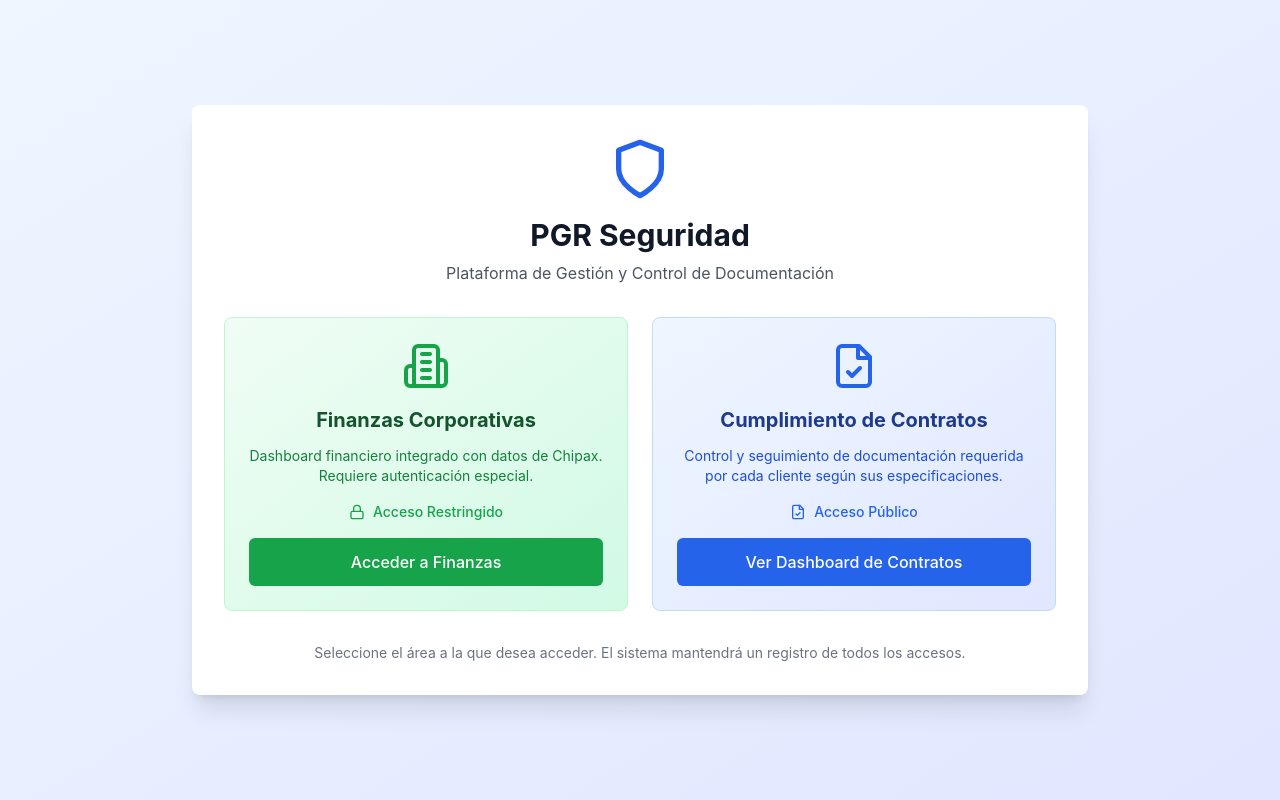
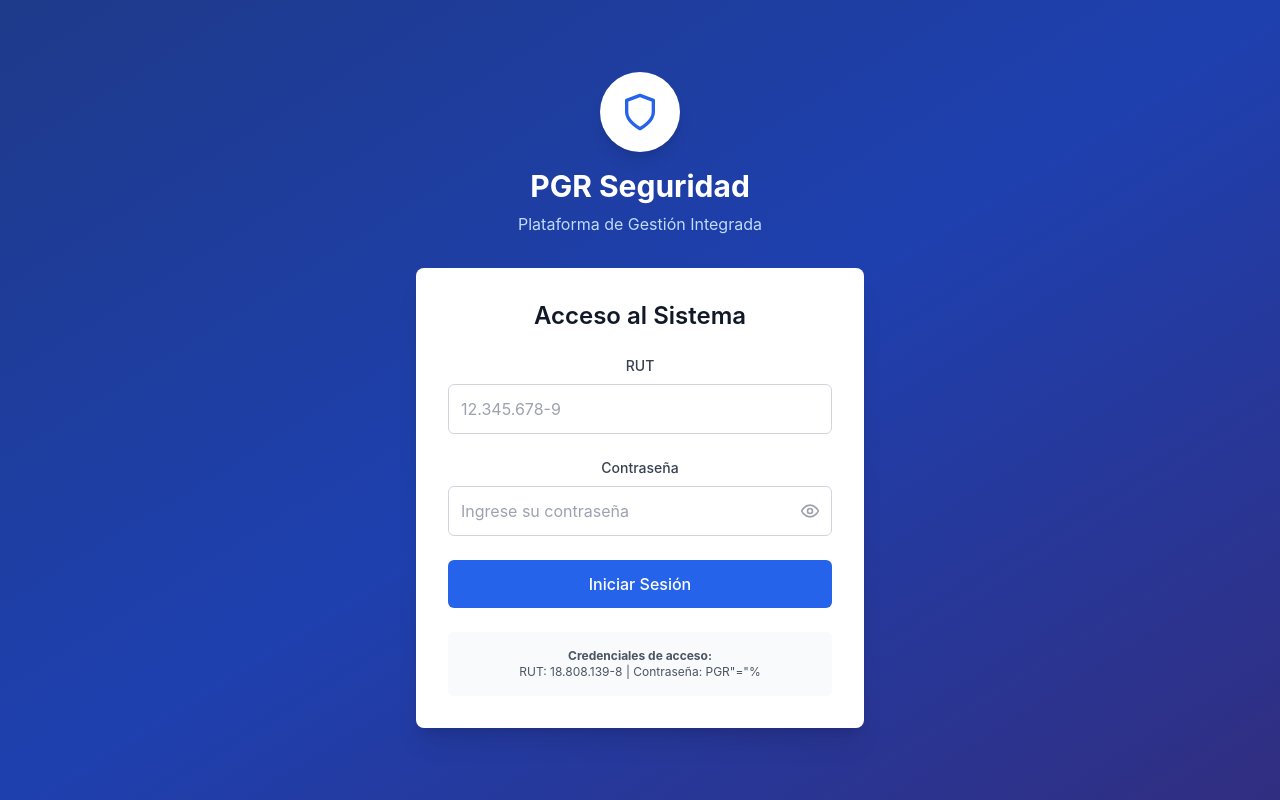
Before and after one commit to Grupo-PGV/dashboard-financiero, a React (Create React App) app: page / in a window 1280 px wide. Built offline with nearby package versions, Linux system fonts and the light colour scheme.

Commit message:
Update PlataformaInicioPGR.jsx

```diff
--- a/src/components/PlataformaInicioPGR.jsx
+++ b/src/components/PlataformaInicioPGR.jsx
@@ -1,225 +1,405 @@
-// src/components/PlataformaInicioPGR.jsx
 import React, { useState } from 'react';
-import { Shield, FileCheck, Building2, Lock, User, Eye, EyeOff, AlertTriangle } from 'lucide-react';
+import { Eye, EyeOff, Shield, BarChart3, FileCheck, DollarSign, LogOut, ArrowRight } from 'lucide-react';
 import DashboardFinancieroIntegrado from '../pages/DashboardFinancieroIntegrado';
 import DashboardCumplimiento from './DashboardCumplimiento';
+import DashboardFinancieroConSaldos from './DashboardFinancieroConSaldos'; // ← NUEVA IMPORTACIÓN
 
+/**
+ * Plataforma de Inicio PGR Seguridad
+ * Página principal con acceso a todos los dashboards del sistema
+ * Incluye autenticación y navegación centralizada
+ */
 const PlataformaInicioPGR = () => {
-  const [mostrarLogin, setMostrarLogin] = useState(false);
-  const [tipoAcceso, setTipoAcceso] = useState('');
-  const [credenciales, setCredenciales] = useState({ rut: '', clave: '' });
-  const [mostrarClave, setMostrarClave] = useState(false);
-  const [error, setError] = useState('');
-  const [accesoAutorizado, setAccesoAutorizado] = useState(false);
-  const [dashboardActivo, setDashboardActivo] = useState('');
+  // ===== ESTADOS PRINCIPALES =====
+  const [currentView, setCurrentView] = useState('inicio');
+  const [isAuthenticated, setIsAuthenticated] = useState(false);
+  const [showPassword, setShowPassword] = useState(false);
+  const [loginForm, setLoginForm] = useState({
+    rut: '',
+    password: ''
+  });
+  const [loginError, setLoginError] = useState('');
+  const [isLoading, setIsLoading] = useState(false);
 
-  // Credenciales de acceso para finanzas
-  const CREDENCIALES_FINANZAS = {
+  // ===== CREDENCIALES DE ACCESO =====
+  const CREDENTIALS = {
     rut: '18808139-8',
-    clave: 'PGR"="%'
+    password: 'PGR"="%'
   };
 
-  const handleAcceso = (tipo) => {
-    setTipoAcceso(tipo);
-    if (tipo === 'finanzas') {
-      setMostrarLogin(true);
+  // ===== FUNCIÓN DE AUTENTICACIÓN =====
+  const handleLogin = async (e) => {
+    e.preventDefault();
+    setIsLoading(true);
+    setLoginError('');
+
+    // Simular delay de autenticación
+    await new Promise(resolve => setTimeout(resolve, 800));
+
+    // Validar credenciales
+    if (loginForm.rut === CREDENTIALS.rut && loginForm.password === CREDENTIALS.password) {
+      setIsAuthenticated(true);
+      setCurrentView('inicio');
+
+      // Limpiar formulario
+      setLoginForm({ rut: '', password: '' });
     } else {
-      setAccesoAutorizado(true);
-      setDashboardActivo('contratos');
+      setLoginError('RUT o contraseña incorrectos. Verifique sus credenciales.');
     }
-    setError('');
+
+    setIsLoading(false);
   };
 
-  const validarCredenciales = () => {
-    if (credenciales.rut === CREDENCIALES_FINANZAS.rut &&
-        credenciales.clave === CREDENCIALES_FINANZAS.clave) {
-      setAccesoAutorizado(true);
-      setDashboardActivo('finanzas');
-      setMostrarLogin(false);
-      setError('');
-    } else {
-      setError('Credenciales incorrectas. Verifique RUT y clave.');
-    }
+  // ===== FUNCIÓN DE LOGOUT =====
+  const handleLogout = () => {
+    setIsAuthenticated(false);
+    setCurrentView('inicio');
+    setLoginForm({ rut: '', password: '' });
+    setLoginError('');
   };
 
-  const cerrarSesion = () => {
-    setAccesoAutorizado(false);
-    setDashboardActivo('');
-    setMostrarLogin(false);
-    setCredenciales({ rut: '', clave: '' });
-    setError('');
+  // ===== FORMATEAR RUT CHILENO =====
+  const formatRUT = (value) => {
+    // Eliminar caracteres no numéricos excepto K
+    const cleanValue = value.replace(/[^0-9kK]/g, '');
+
+    if (cleanValue.length <= 1) return cleanValue;
+
+    // Separar número y dígito verificador
+    const number = cleanValue.slice(0, -1);
+    const dv = cleanValue.slice(-1);
+
+    // Formatear con puntos cada 3 dígitos
+    const formattedNumber = number.replace(/\B(?=(\d{3})+(?!\d))/g, '.');
+
+    return `${formattedNumber}-${dv}`;
   };
 
-  // Renderizar dashboard activo
-  if (accesoAutorizado) {
-    if (dashboardActivo === 'finanzas') {
+  const handleRutChange = (e) => {
+    const formattedValue = formatRUT(e.target.value);
+    setLoginForm(prev => ({ ...prev, rut: formattedValue }));
+  };
+
+  // ===== PANTALLA DE LOGIN =====
+  if (!isAuthenticated) {
     return (
-        <div>
-          <div className="bg-white shadow-sm border-b px-6 py-4 mb-4">
-            <div className="flex justify-between items-center">
-              <h1 className="text-xl font-bold text-gray-900 flex items-center gap-2">
-                <Building2 className="text-green-600" />
-                Dashboard Finanzas Corporativas - PGR Seguridad
-              </h1>
-              <button
-                onClick={cerrarSesion}
-                className="px-4 py-2 bg-gray-500 text-white rounded-lg hover:bg-gray-600 transition-colors"
-              >
-                Cerrar Sesión
-              </button>
+      <div className="min-h-screen bg-gradient-to-br from-blue-900 via-blue-800 to-indigo-900 flex items-center justify-center p-4">
+        <div className="max-w-md w-full">
+          {/* Logo y Header */}
+          <div className="text-center mb-8">
+            <div className="bg-white w-20 h-20 rounded-full flex items-center justify-center mx-auto mb-4 shadow-lg">
+              <Shield className="h-10 w-10 text-blue-600" />
             </div>
-          </div>
-          <DashboardFinancieroIntegrado />
-        </div>
-      );
-    } else if (dashboardActivo === 'contratos') {
-      return <DashboardCumplimiento onCerrarSesion={cerrarSesion} />;
-    }
-  }
-
-  // Pantalla de login
-  if (mostrarLogin && !accesoAutorizado) {
-    return (
-      <div className="min-h-screen bg-gradient-to-br from-blue-50 to-indigo-100 flex items-center justify-center p-4">
-        <div className="bg-white rounded-lg shadow-xl p-8 w-full max-w-md">
-          <div className="text-center mb-6">
-            <Shield className="mx-auto mb-4 text-blue-600" size={48} />
-            <h2 className="text-2xl font-bold text-gray-900">Acceso Restringido</h2>
-            <p className="text-gray-600 mt-2">Finanzas Corporativas</p>
+            <h1 className="text-3xl font-bold text-white mb-2">PGR Seguridad</h1>
+            <p className="text-blue-200">Plataforma de Gestión Integrada</p>
           </div>
 
-          {error && (
-            <div className="mb-4 p-3 bg-red-50 border border-red-200 rounded-md flex items-center gap-2">
-              <AlertTriangle size={16} className="text-red-600" />
-              <span className="text-red-700 text-sm">{error}</span>
-            </div>
-          )}
+          {/* Formulario de Login */}
+          <div className="bg-white rounded-lg shadow-xl p-8">
+            <h2 className="text-2xl font-semibold text-gray-900 text-center mb-6">
+              Acceso al Sistema
+            </h2>
 
-          <div className="space-y-4">
+            <form onSubmit={handleLogin} className="space-y-6">
+              {/* Campo RUT */}
               <div>
-              <label className="block text-sm font-medium text-gray-700 mb-1">
+                <label htmlFor="rut" className="block text-sm font-medium text-gray-700 mb-2">
                   RUT
                 </label>
-              <div className="relative">
-                <User className="absolute left-3 top-1/2 transform -translate-y-1/2 text-gray-400" size={16} />
                 <input
+                  id="rut"
                   type="text"
-                  value={credenciales.rut}
-                  onChange={(e) => setCredenciales({...credenciales, rut: e.target.value})}
-                  className="w-full pl-10 pr-4 py-2 border border-gray-300 rounded-md focus:ring-2 focus:ring-blue-500 focus:border-blue-500"
-                  placeholder="18808139-8"
+                  placeholder="12.345.678-9"
+                  value={loginForm.rut}
+                  onChange={handleRutChange}
+                  className="w-full px-3 py-3 border border-gray-300 rounded-md focus:outline-none focus:ring-2 focus:ring-blue-500 focus:border-transparent"
+                  required
                 />
               </div>
-            </div>
 
+              {/* Campo Contraseña */}
               <div>
-              <label className="block text-sm font-medium text-gray-700 mb-1">
-                Clave
+                <label htmlFor="password" className="block text-sm font-medium text-gray-700 mb-2">
+                  Contraseña
                 </label>
                 <div className="relative">
-                <Lock className="absolute left-3 top-1/2 transform -translate-y-1/2 text-gray-400" size={16} />
                   <input
-                  type={mostrarClave ? "text" : "password"}
-                  value={credenciales.clave}
-                  onChange={(e) => setCredenciales({...credenciales, clave: e.target.value})}
-                  className="w-full pl-10 pr-12 py-2 border border-gray-300 rounded-md focus:ring-2 focus:ring-blue-500 focus:border-blue-500"
-                  placeholder="Ingrese su clave"
+                    id="password"
+                    type={showPassword ? 'text' : 'password'}
+                    placeholder="Ingrese su contraseña"
+                    value={loginForm.password}
+                    onChange={(e) => setLoginForm(prev => ({ ...prev, password: e.target.value }))}
+                    className="w-full px-3 py-3 pr-10 border border-gray-300 rounded-md focus:outline-none focus:ring-2 focus:ring-blue-500 focus:border-transparent"
+                    required
                   />
                   <button
                     type="button"
-                  onClick={() => setMostrarClave(!mostrarClave)}
-                  className="absolute right-3 top-1/2 transform -translate-y-1/2 text-gray-400 hover:text-gray-600"
+                    onClick={() => setShowPassword(!showPassword)}
+                    className="absolute inset-y-0 right-0 pr-3 flex items-center"
                   >
-                  {mostrarClave ? <EyeOff size={16} /> : <Eye size={16} />}
+                    {showPassword ? (
+                      <EyeOff className="h-5 w-5 text-gray-400" />
+                    ) : (
+                      <Eye className="h-5 w-5 text-gray-400" />
+                    )}
                   </button>
                 </div>
               </div>
 
+              {/* Error Message */}
+              {loginError && (
+                <div className="bg-red-50 border border-red-200 rounded-md p-3">
+                  <p className="text-red-700 text-sm">{loginError}</p>
+                </div>
+              )}
+
+              {/* Botón Login */}
               <button
-              onClick={validarCredenciales}
-              className="w-full bg-blue-600 text-white py-2 px-4 rounded-md hover:bg-blue-700 transition-colors font-medium"
+                type="submit"
+                disabled={isLoading}
+                className="w-full bg-blue-600 text-white py-3 rounded-md hover:bg-blue-700 focus:outline-none focus:ring-2 focus:ring-blue-500 disabled:opacity-50 disabled:cursor-not-allowed font-medium transition-colors"
               >
-              Acceder
+                {isLoading ? 'Verificando...' : 'Iniciar Sesión'}
               </button>
+            </form>
 
-            <button
-              onClick={() => setMostrarLogin(false)}
-              className="w-full bg-gray-100 text-gray-700 py-2 px-4 rounded-md hover:bg-gray-200 transition-colors"
-            >
-              Cancelar
-            </button>
+            {/* Información de Credenciales (Solo para desarrollo) */}
+            <div className="mt-6 p-4 bg-gray-50 rounded-md">
+              <p className="text-xs text-gray-600 text-center">
+                <strong>Credenciales de acceso:</strong><br />
+                RUT: 18.808.139-8 | Contraseña: PGR"="%
+              </p>
+            </div>
           </div>
         </div>
       </div>
     );
   }
 
-  // Pantalla principal de inicio
+  // ===== RENDERIZADO SEGÚN VISTA ACTUAL =====
+
+  // Vista Dashboard Financiero Original (Chipax)
+  if (currentView === 'financiero') {
     return (
-    <div className="min-h-screen bg-gradient-to-br from-blue-50 to-indigo-100 flex items-center justify-center p-4">
-      <div className="bg-white rounded-lg shadow-xl p-8 w-full max-w-4xl">
-        <div className="text-center mb-8">
-          <Shield className="mx-auto mb-4 text-blue-600" size={64} />
-          <h1 className="text-3xl font-bold text-gray-900 mb-2">
-            PGR Seguridad
-          </h1>
-          <p className="text-gray-600">
-            Plataforma de Gestión y Control de Documentación
-          </p>
+      <DashboardFinancieroIntegrado
+        onBack={() => setCurrentView('inicio')}
+        onLogout={handleLogout}
+      />
+    );
+  }
+
+  // Vista Dashboard de Cumplimiento
+  if (currentView === 'cumplimiento') {
+    return (
+      <DashboardCumplimiento
+        onBack={() => setCurrentView('inicio')}
+        onLogout={handleLogout}
+      />
+    );
+  }
+
+  // ← NUEVA VISTA: Dashboard Financiero Completo (Chipax + Saldos)
+  if (currentView === 'financiero-completo') {
+    return (
+      <DashboardFinancieroConSaldos
+        onBack={() => setCurrentView('inicio')}
+        onLogout={handleLogout}
+      />
+    );
+  }
+
+  // ===== VISTA PRINCIPAL DE INICIO =====
+  return (
+    <div className="min-h-screen bg-gradient-to-br from-gray-50 to-blue-50">
+      {/* Header */}
+      <div className="bg-white shadow-sm border-b">
+        <div className="max-w-7xl mx-auto px-6 py-4">
+          <div className="flex items-center justify-between">
+            <div className="flex items-center space-x-3">
+              <div className="bg-blue-600 w-10 h-10 rounded-lg flex items-center justify-center">
+                <Shield className="h-6 w-6 text-white" />
               </div>
-
-        <div className="grid grid-cols-1 md:grid-cols-2 gap-6">
-          {/* Acceso a Finanzas Corporativas */}
-          <div className="bg-gradient-to-br from-green-50 to-emerald-100 p-6 rounded-lg border border-green-200">
-            <div className="text-center">
-              <Building2 className="mx-auto mb-4 text-green-600" size={48} />
-              <h2 className="text-xl font-bold text-green-900 mb-3">
-                Finanzas Corporativas
-              </h2>
-              <p className="text-green-700 mb-4 text-sm">
-                Dashboard financiero integrado con datos de Chipax. Requiere autenticación especial.
-              </p>
-              <div className="flex items-center justify-center gap-2 mb-4">
-                <Lock size={16} className="text-green-600" />
-                <span className="text-sm text-green-600 font-medium">Acceso Restringido</span>
-              </div>
-              <button
-                onClick={() => handleAcceso('finanzas')}
-                className="w-full bg-green-600 text-white py-3 px-4 rounded-md hover:bg-green-700 transition-colors font-medium"
-              >
-                Acceder a Finanzas
-              </button>
+              <div>
+                <h1 className="text-2xl font-bold text-gray-900">PGR Seguridad</h1>
+                <p className="text-sm text-gray-600">Plataforma de Gestión Integrada</p>
               </div>
             </div>
 
-          {/* Acceso a Cumplimiento de Contratos */}
-          <div className="bg-gradient-to-br from-blue-50 to-indigo-100 p-6 rounded-lg border border-blue-200">
-            <div className="text-center">
-              <FileCheck className="mx-auto mb-4 text-blue-600" size={48} />
-              <h2 className="text-xl font-bold text-blue-900 mb-3">
-                Cumplimiento de Contratos
-              </h2>
-              <p className="text-blue-700 mb-4 text-sm">
-                Control y seguimiento de documentación requerida por cada cliente según sus especificaciones.
-              </p>
-              <div className="flex items-center justify-center gap-2 mb-4">
-                <FileCheck size={16} className="text-blue-600" />
-                <span className="text-sm text-blue-600 font-medium">Acceso Público</span>
-              </div>
             <button
-                onClick={() => handleAcceso('contratos')}
-                className="w-full bg-blue-600 text-white py-3 px-4 rounded-md hover:bg-blue-700 transition-colors font-medium"
+              onClick={handleLogout}
+              className="flex items-center px-4 py-2 text-gray-600 hover:text-gray-900 hover:bg-gray-100 rounded-md transition-colors"
             >
-                Ver Dashboard de Contratos
+              <LogOut className="h-5 w-5 mr-2" />
+              Cerrar Sesión
             </button>
           </div>
         </div>
       </div>
 
-        <div className="mt-8 text-center">
-          <p className="text-gray-500 text-sm">
-            Seleccione el área a la que desea acceder. El sistema mantendrá un registro de todos los accesos.
+      {/* Contenido Principal */}
+      <div className="max-w-7xl mx-auto px-6 py-12">
+        {/* Título de Bienvenida */}
+        <div className="text-center mb-12">
+          <h2 className="text-4xl font-bold text-gray-900 mb-4">
+            Bienvenido al Centro de Control
+          </h2>
+          <p className="text-xl text-gray-600 max-w-3xl mx-auto">
+            Gestiona de manera eficiente las finanzas corporativas, cumplimiento de contratos
+            y análisis financiero integral de PGR Seguridad.
           </p>
+        </div>
+
+        {/* Grid de Dashboards */}
+        <div className="grid grid-cols-1 md:grid-cols-2 lg:grid-cols-3 gap-8">
+
+          {/* ← MODIFICADO: Dashboard Financiero Original (solo Chipax) */}
+          <div className="bg-white rounded-lg shadow-lg overflow-hidden hover:shadow-xl transition-shadow group">
+            <div className="bg-gradient-to-r from-blue-500 to-blue-600 p-6">
+              <BarChart3 className="h-12 w-12 text-white mb-4" />
+              <h3 className="text-xl font-bold text-white mb-2">
+                📊 Dashboard Financiero Chipax
+              </h3>
+              <p className="text-blue-100">
+                Datos financieros desde Chipax
+              </p>
+            </div>
+            <div className="p-6">
+              <p className="text-gray-600 mb-4">
+                Accede a saldos bancarios, cuentas por cobrar/pagar y KPIs financieros
+                integrados con la plataforma Chipax.
+              </p>
+              <div className="flex items-center justify-between">
+                <div className="text-sm text-gray-500">
+                  ✅ Integración Chipax<br />
+                  ✅ KPIs en tiempo real<br />
+                  ✅ Reportes automáticos
+                </div>
+              </div>
+              <button
+                onClick={() => setCurrentView('financiero')}
+                className="w-full mt-4 bg-blue-600 text-white py-3 rounded-lg hover:bg-blue-700 transition-colors font-medium flex items-center justify-center group-hover:bg-blue-700"
+              >
+                Acceder a Finanzas Chipax
+                <ArrowRight className="h-5 w-5 ml-2 group-hover:translate-x-1 transition-transform" />
+              </button>
+            </div>
+          </div>
+
+          {/* ← NUEVO: Dashboard Financiero Completo (Chipax + Saldos Bancarios) */}
+          <div className="bg-white rounded-lg shadow-lg overflow-hidden hover:shadow-xl transition-shadow group">
+            <div className="bg-gradient-to-r from-green-500 to-green-600 p-6">
+              <DollarSign className="h-12 w-12 text-white mb-4" />
+              <h3 className="text-xl font-bold text-white mb-2">
+                💰 Dashboard Financiero Completo
+              </h3>
+              <p className="text-green-100">
+                Chipax + Saldos Bancarios integrados
+              </p>
+            </div>
+            <div className="p-6">
+              <p className="text-gray-600 mb-4">
+                Dashboard integral que combina datos de Chipax con análisis de cartolas
+                bancarias para una visión financiera completa.
+              </p>
+              <div className="flex items-center justify-between">
+                <div className="text-sm text-gray-500">
+                  ✅ Carga de cartolas CSV/Excel<br />
+                  ✅ Análisis de movimientos<br />
+                  ✅ Integración con Chipax<br />
+                  ✅ Dashboard unificado
+                </div>
+              </div>
+              <button
+                onClick={() => setCurrentView('financiero-completo')}
+                className="w-full mt-4 bg-green-600 text-white py-3 rounded-lg hover:bg-green-700 transition-colors font-medium flex items-center justify-center group-hover:bg-green-700"
+              >
+                Acceder a Finanzas Completas
+                <ArrowRight className="h-5 w-5 ml-2 group-hover:translate-x-1 transition-transform" />
+              </button>
+            </div>
+          </div>
+
+          {/* Dashboard de Cumplimiento (sin cambios) */}
+          <div className="bg-white rounded-lg shadow-lg overflow-hidden hover:shadow-xl transition-shadow group">
+            <div className="bg-gradient-to-r from-purple-500 to-purple-600 p-6">
+              <FileCheck className="h-12 w-12 text-white mb-4" />
+              <h3 className="text-xl font-bold text-white mb-2">
+                📋 Dashboard de Cumplimiento
+              </h3>
+              <p className="text-purple-100">
+                Control de documentación por cliente
+              </p>
+            </div>
+            <div className="p-6">
+              <p className="text-gray-600 mb-4">
+                Sistema de seguimiento de documentación y certificaciones para
+                todos los clientes de PGR Seguridad.
+              </p>
+              <div className="flex items-center justify-between">
+                <div className="text-sm text-gray-500">
+                  ✅ 17 clientes incluidos<br />
+                  ✅ Seguimiento por cliente<br />
+                  ✅ Alertas de cumplimiento
+                </div>
+              </div>
+              <button
+                onClick={() => setCurrentView('cumplimiento')}
+                className="w-full mt-4 bg-purple-600 text-white py-3 rounded-lg hover:bg-purple-700 transition-colors font-medium flex items-center justify-center group-hover:bg-purple-700"
+              >
+                Gestionar Contratos
+                <ArrowRight className="h-5 w-5 ml-2 group-hover:translate-x-1 transition-transform" />
+              </button>
+            </div>
+          </div>
+
+        </div>
+
+        {/* ← NUEVA SECCIÓN: Información de Funcionalidades */}
+        <div className="mt-16 bg-white rounded-lg shadow-lg p-8">
+          <h3 className="text-2xl font-bold text-gray-900 mb-6 text-center">
+            🚀 Funcionalidades Disponibles
+          </h3>
+
+          <div className="grid grid-cols-1 md:grid-cols-3 gap-8">
+            <div className="text-center">
+              <div className="bg-blue-100 w-16 h-16 rounded-full flex items-center justify-center mx-auto mb-4">
+                <BarChart3 className="h-8 w-8 text-blue-600" />
+              </div>
+              <h4 className="text-lg font-semibold mb-2">Análisis Financiero</h4>
+              <p className="text-gray-600 text-sm">
+                Integración con Chipax y procesamiento de cartolas bancarias
+                para análisis completo de flujos financieros.
+              </p>
+            </div>
+
+            <div className="text-center">
+              <div className="bg-green-100 w-16 h-16 rounded-full flex items-center justify-center mx-auto mb-4">
+                <DollarSign className="h-8 w-8 text-green-600" />
+              </div>
+              <h4 className="text-lg font-semibold mb-2">Saldos Bancarios</h4>
+              <p className="text-gray-600 text-sm">
+                Carga automática de cartolas en CSV/Excel para cálculo
+                de saldos y categorización de movimientos.
+              </p>
+            </div>
+
+            <div className="text-center">
+              <div className="bg-purple-100 w-16 h-16 rounded-full flex items-center justify-center mx-auto mb-4">
+                <FileCheck className="h-8 w-8 text-purple-600" />
+              </div>
+              <h4 className="text-lg font-semibold mb-2">Control de Cumplimiento</h4>
+              <p className="text-gray-600 text-sm">
+                Seguimiento de documentación de certificaciones para
+                17 clientes con alertas automáticas.
+              </p>
+            </div>
+          </div>
+        </div>
+
+        {/* Footer */}
+        <div className="mt-12 text-center text-gray-500">
+          <p>© 2025 PGR Seguridad - Plataforma de Gestión Integrada</p>
+          <p className="text-sm mt-1">Desarrollado con React • Desplegado en Netlify</p>
         </div>
       </div>
     </div>
```
Lines whose indentation alone changed are shown as unchanged.
